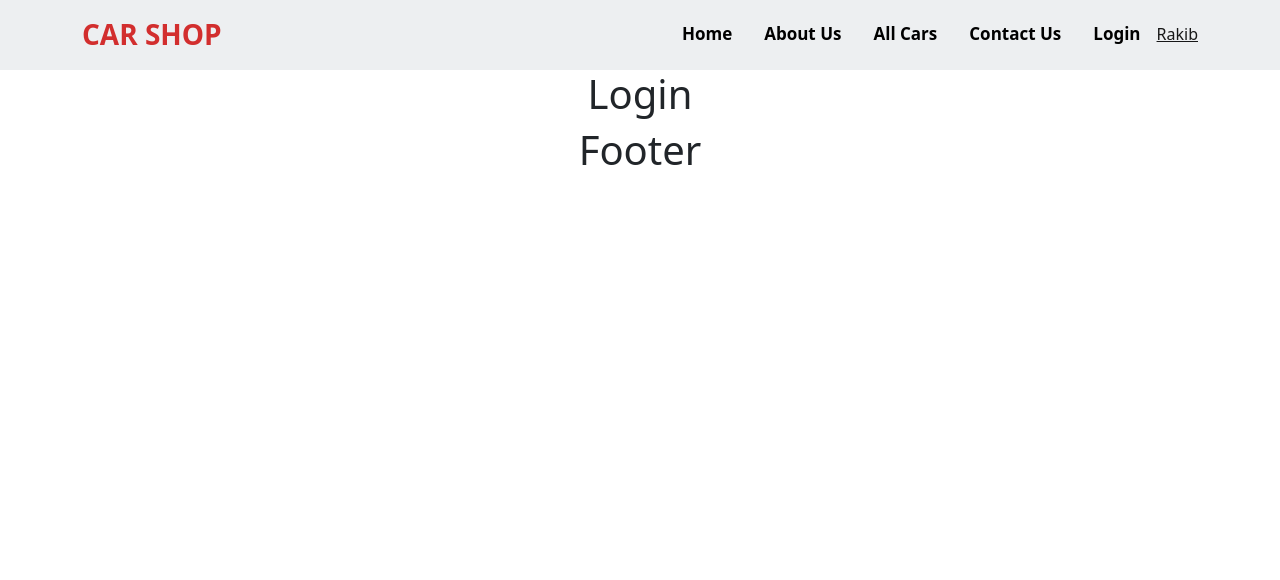
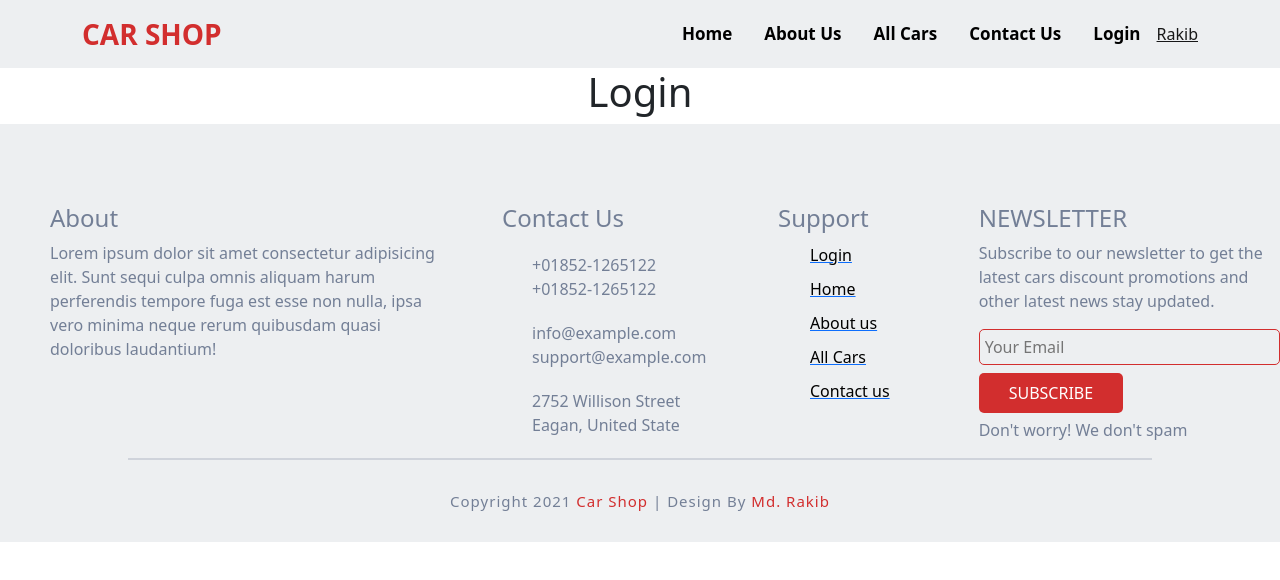
Before and after one commit to rakib5561/car-shop-client-site, a React (Create React App) app: page /login in a window 1280 px wide. Shown: the top 580 px of the page. Built offline with nearby package versions, Linux system fonts and the light colour scheme.

Commit message:
header and footer completed

```diff
--- a/src/Shared/Footer/Footer.css
+++ b/src/Shared/Footer/Footer.css
@@ -0,0 +1,93 @@
+.footer-wrape {
+  padding-top: 80px;
+  margin-bottom: 5px;
+  color: #737f96;
+  background-color: #edeff1;
+}
+.footer-container {
+  width: 1280px;
+  margin: 0 auto;
+  display: grid;
+  grid-template-columns: 1.5fr 0.75fr 0.5fr 1fr;
+  grid-column-gap: 50px;
+  text-align: left;
+}
+
+.phone,
+.email,
+.address {
+  width: 100%;
+  text-align: left;
+  padding-left: 30px;
+  margin: 20px 0px;
+}
+
+.about {
+  padding-left: 50px;
+}
+
+.support ul li {
+  margin: 10px 0px;
+  color: black;
+  list-style-type: none;
+}
+
+.subsribe-part input {
+  padding: 5px;
+  width: 100%;
+  outline: none;
+  background-color: transparent;
+  border: 1px solid #d22e2e;
+  border-radius: 5px;
+  margin-bottom: 8px;
+}
+
+.subsribe-btn-style {
+  color: white;
+  padding: 8px 30px;
+  border-radius: 5px;
+  outline: none;
+  border: none;
+  background-color: #d22e2e;
+  text-transform: uppercase;
+  cursor: pointer;
+  margin-bottom: 5px;
+}
+
+hr {
+  width: 80%;
+  padding: 1px 0px;
+  margin: 0 auto;
+}
+
+.copy-right {
+  margin-top: 30px;
+  padding-bottom: 30px;
+  font-size: 15px;
+  letter-spacing: 1px;
+}
+
+.copy-right span {
+  color: #d22e2e;
+}
+
+@media only screen and (max-width: 600px) {
+  .footer-container {
+    width: 100%;
+    padding: 0px 25px;
+    margin: 0 auto;
+    display: grid;
+    grid-template-columns: 1fr;
+    text-align: center;
+  }
+  .phone,
+  .email,
+  .address {
+    width: 100%;
+    text-align: center;
+    margin-bottom: 20px;
+  }
+  .about {
+    padding-left: 0;
+  }
+}
--- a/src/Shared/Footer/Footer.js
+++ b/src/Shared/Footer/Footer.js
@@ -1,9 +1,63 @@
 import React from 'react';
+import { Link } from 'react-router-dom';
 import './Footer.css';
 const Footer = () => {
     return (
-        <div>
-            <h1>Footer</h1>
+        <div className="footer-wrape">
+
+            <div className="footer-container">
+            <div className="about">
+                <h4>About</h4>
+                <p>Lorem ipsum dolor sit amet consectetur adipisicing elit. Sunt sequi culpa omnis aliquam harum perferendis tempore fuga est esse non nulla, ipsa vero minima neque rerum quibusdam quasi doloribus laudantium!</p>
+            </div>
+
+            <div>
+                <h4>Contact Us</h4>
+                <div className="phone">
+                    +01852-1265122 <br />
+                    +01852-1265122
+                </div>
+                <div className="email">
+                    info@example.com <br />
+                    support@example.com
+                </div>
+                <div className="address">
+                    2752 Willison Street <br />
+                    Eagan, United State
+                </div>
+
+            </div>
+            <div className="support">
+                <h4>Support</h4>
+                <ul>
+                    <Link to='/login'><li>Login</li></Link>
+                    <Link to='/home'><li>Home</li></Link>
+                    <Link to='/about'><li>About us</li></Link>
+                    <Link to='/cars'><li>All Cars</li></Link>
+                    <Link to='/contact'><li>Contact us</li></Link>
+
+                </ul>
+            </div>
+
+            <div>
+                <h4>NEWSLETTER</h4>
+                <p>Subscribe to our newsletter to get the latest cars
+                 discount promotions and other latest news stay updated.</p>
+
+                 <div className="subsribe-part">
+                 <input type="email" placeholder="Your Email "/>
+                 <button className="subsribe-btn-style">Subscribe</button>
+                 </div>
+                 <p>Don't worry! We don't spam</p>
+
+            </div>
+
+            </div>
+            <hr />
+            <div className="copy-right">
+                    Copyright 2021 <span>Car Shop</span> | Design By <span>Md. Rakib</span>
+            </div>
+
         </div>
     );
 };
--- a/src/Shared/Header/Header.css
+++ b/src/Shared/Header/Header.css
@@ -1,7 +1,5 @@
 .header {
   background-color: #edeff1;
-  width: 100%;
-  height: 70px;
 }
 
 .nav-logo {
```
